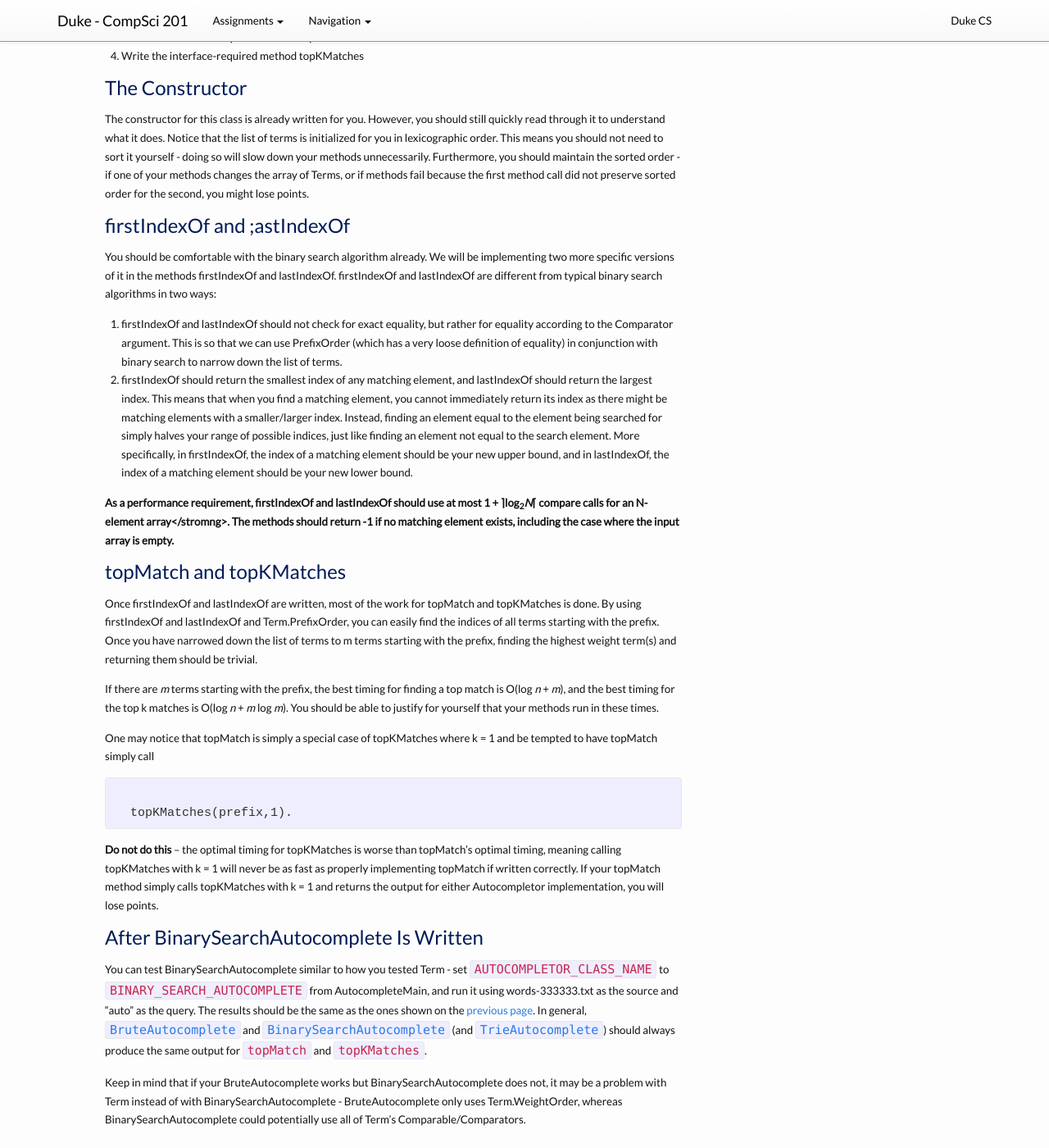
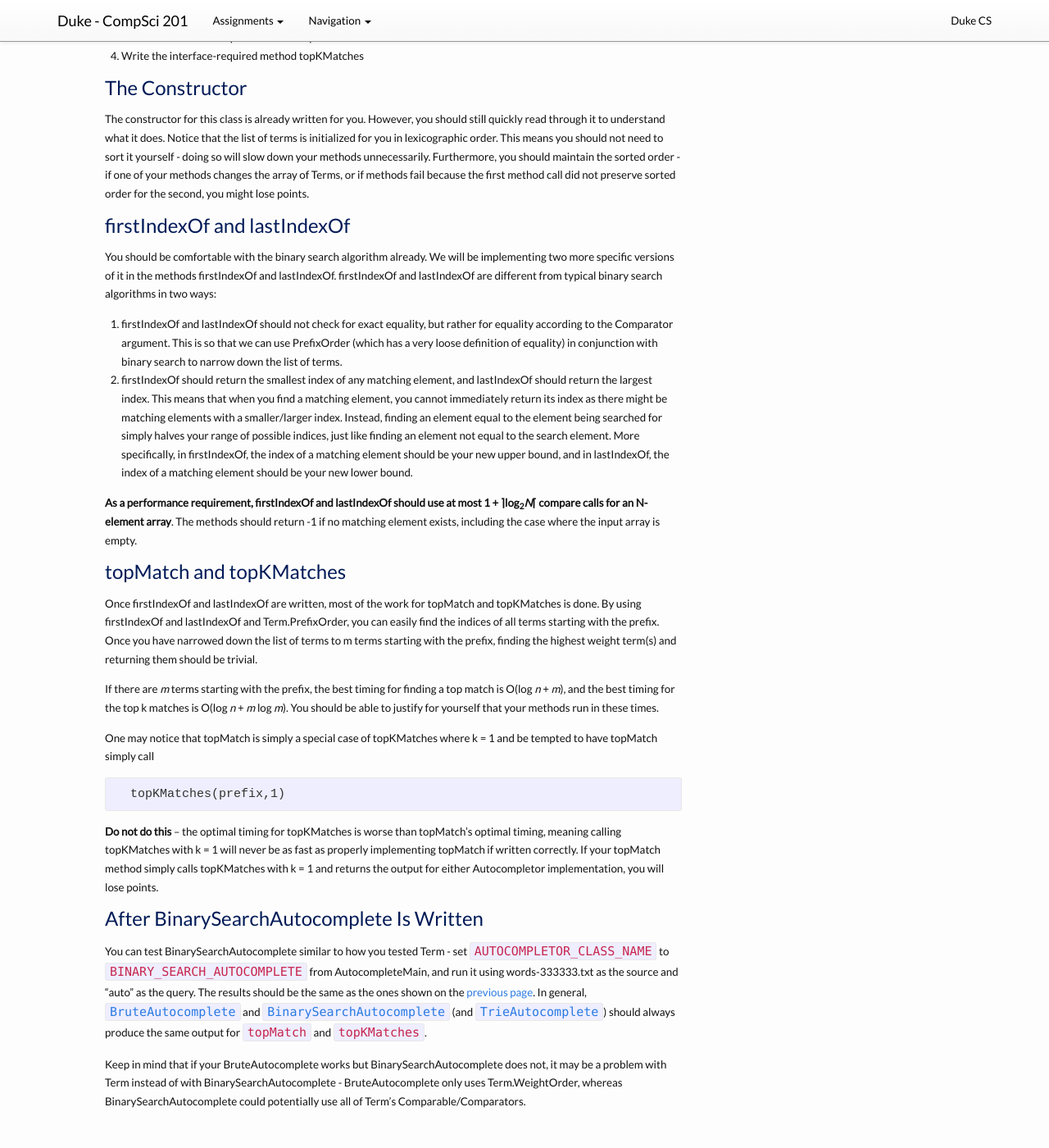
Before and after one commit to compsci201/compsci201.github.io, a Jekyll site: the page built from autocomplete/3-binarysearchautocomplete-java.md, in a window 1280 px wide and 1400 px high, scrolled down 425 px. Shown: the whole window at 82% size. Built offline with Jekyll 4.4.1, drawn with Linux system fonts in a browser that asks for light colours; nearby versions of some CDN libraries.

Commit message:
Update 3-binarysearchautocomplete-java.md

```diff
--- a/autocomplete/3-binarysearchautocomplete-java.md
+++ b/autocomplete/3-binarysearchautocomplete-java.md
@@ -33,7 +33,7 @@ order - if one of your methods changes the array of Terms, or if methods
 fail because the first method call did not preserve sorted order for the
 second, you might lose points.
 
-###firstIndexOf and ;astIndexOf
+###firstIndexOf and lastIndexOf
 You should be comfortable with the binary search algorithm already. We will be implementing two more specific versions of it in the methods firstIndexOf and lastIndexOf. firstIndexOf and lastIndexOf are different from typical binary search algorithms in two ways:
 <ol>
 <li>firstIndexOf and lastIndexOf should not check for exact equality, but rather for equality according to the Comparator argument. This is so that we can use PrefixOrder (which has a very loose definition of equality) in conjunction with binary search to narrow down the list of terms.</li>
@@ -42,7 +42,7 @@ You should be comfortable with the binary search algorithm already. We will be i
 
 <strong>As a performance requirement, firstIndexOf and lastIndexOf should
 use at most 1 + &lceil;log<sub>2</sub><i>N</i>&rceil; compare calls for an
-N-element array</stromng>. The methods should return -1 if no matching
+N-element array</strong>. The methods should return -1 if no matching
 element exists, including the case where the input array is empty.
 
 ###topMatch and topKMatches
@@ -61,9 +61,8 @@ methods run in these times.
 
 One may notice that topMatch is simply a special case of topKMatches where
 k = 1 and be tempted to have topMatch simply call
-<pre><tt>
-  topKMatches(prefix,1).
-</tt></pre>
+<pre><tt>  topKMatches(prefix,1)</tt></pre>
+
 **Do not do this** – the optimal timing for topKMatches is worse than
 topMatch’s optimal timing, meaning calling topKMatches with k = 1 will
 never be as fast as properly implementing topMatch if written correctly. If
```
